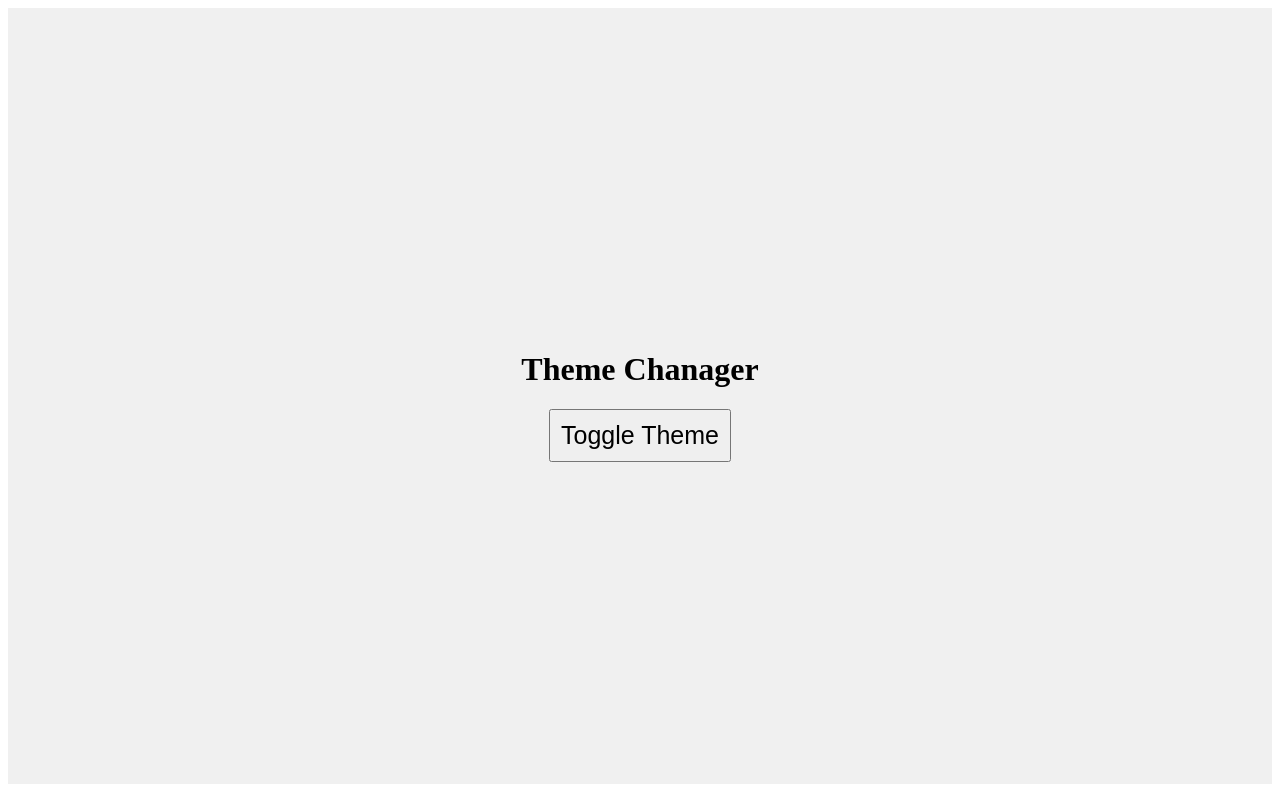
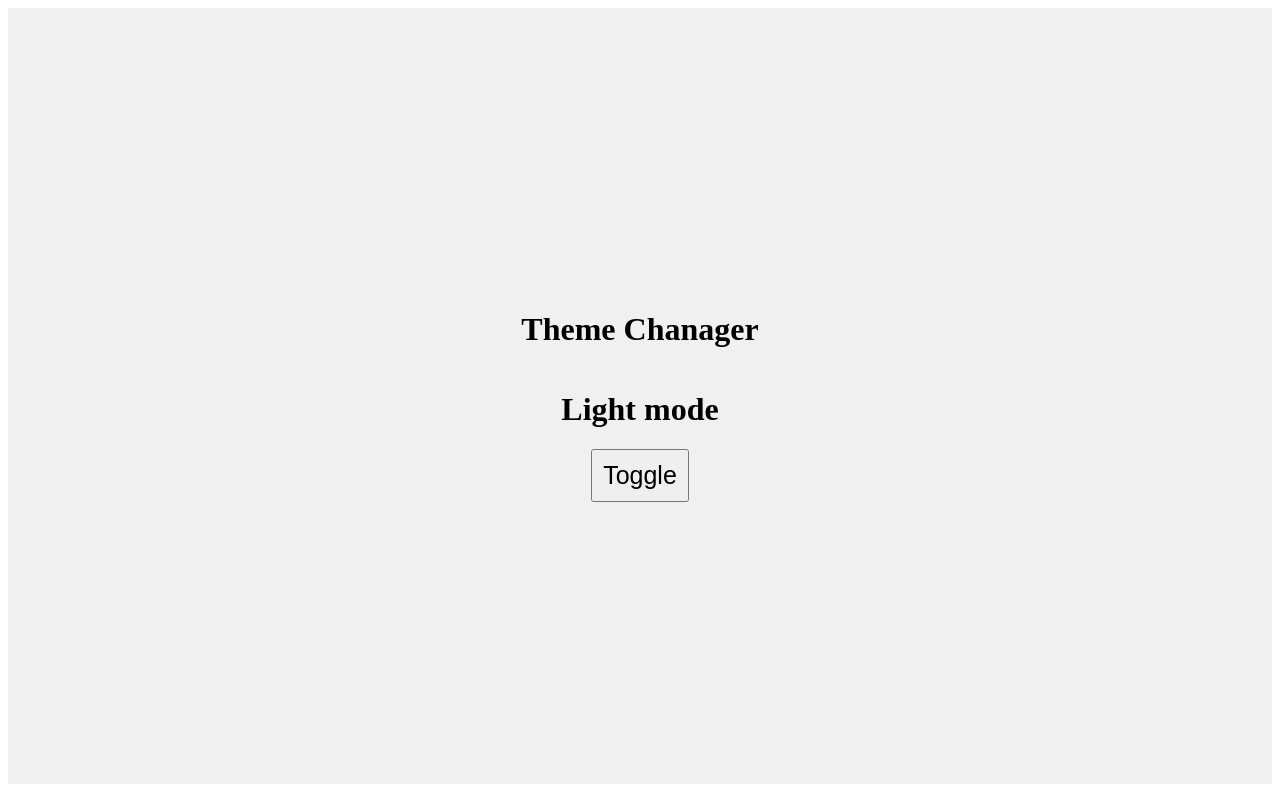
Before and after one commit to mansinghbhagaur/reactjs12-30pmbatch, a React (Vite) app: page / in a window 1280 px wide. Built offline with nearby package versions, Linux system fonts and the light colour scheme.

Commit message:
second change project

```diff
--- a/src/projecthooks/ThemeChanger.jsx
+++ b/src/projecthooks/ThemeChanger.jsx
@@ -3,7 +3,7 @@ import { useState } from "react";
 
 const ThemeChanger = () => {
       const [theme, setTheme] = useState("light");
-      console.log(theme)
+      console.log(theme.charAt(0).toUpperCase() + theme.slice(1))
       const Themes = {
             light: {
                   backgroundColor: "#f0f0f0",
@@ -33,6 +33,7 @@ const ThemeChanger = () => {
                   }}
             >
                   <h1>Theme Chanager</h1>
+                  <h1>{theme.charAt(0).toUpperCase() + theme.slice(1)} mode</h1>
                   <button style={{ padding: 10, fontSize: 25 }} onClick={() =>
                         // theme === 'light' ?
                         //       setTheme('dark') :
@@ -41,7 +42,7 @@ const ThemeChanger = () => {
                               prevTheme === 'light' ?
                                     'dark' :
                                     prevTheme === 'dark' ? 'blue' : 'light')
-                  }>Toggle Theme</button>
+                  }>Toggle</button>
             </div >
       );
 };
```
